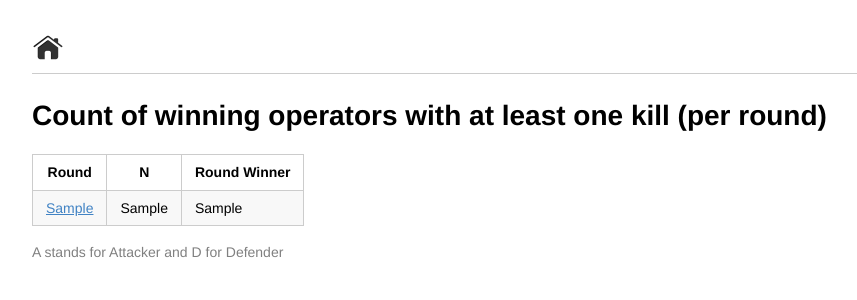
After one commit to danfranco3/databaseProject, a Flask app: template bdproj2/templates/operators-kills.html in a window 1280 px wide. The commit adds this page. Shown: the top 300 px of the page, without its empty margins (181-1038 px from the left). Run offline with Flask 2, Linux system fonts and the light colour scheme; the template is opened without the code that fills it: most values are stand-ins (such as "Sample title", 1, 10 or a date in 2020).

Commit message:
Count of winning operators with at least one kill (per round) implementation

```diff
--- a/bdproj2/app.py
+++ b/bdproj2/app.py
@@ -50,20 +50,6 @@ def list_match():
         ''').fetchall()
     return render_template('match-list.html', matches=matches)
 
-""" # Rounds
-@APP.route('/rounds/')
-def list_rounds():
-        rounds = db.execute(
-            '''
-            SELECT RD.IdMatch AS Match_Id, RD.IdRound AS Round_Id, RD.RoundWinner AS Round_Winner, OP.Name AS Operator, S.K AS Kills, S.D AS Deaths, S.A AS Assists
-            FROM RD, OPERATOR OP, SELECTED S
-            WHERE OP.IdOper = S.IdOper AND S.IdRound = RD.IdRound;
-            ''').fetchall()
-
-        return render_template('round-list.html', rounds=rounds) """
-
-
-
 @APP.route('/operators/<int:id>/')
 def get_operator(id):
     operator = db.execute(
@@ -92,10 +78,10 @@ def get_operator(id):
 
     weapon = db.execute(
     '''
-    SELECT IdOrg, WEAPON.Name
+    SELECT IdOrg, WEAPON.Name AS Weapon
     FROM WEAPON JOIN OPERATOR USING(IdWp)
     WHERE IdOper = %s
-    ''',id).fetchall()
+    ''',id).fetchone()
 
     selected = db.execute(
     '''
@@ -127,7 +113,7 @@ def get_round(id):
 def get_match(id):
     match = db.execute(
         '''
-        SELECT IdMatch, Start, End, Status, MVP, MVPPOINTS, MAP.Name as Map, IdOper
+        SELECT IdMatch, Start, End, Status, MVP, MVPPOINTS, MAP.Name as Map, IdOper, OPERATOR.Name
         FROM MATCH_R6 NATURAL JOIN MAP, OPERATOR
         WHERE IdMatch = %s AND OPERATOR.Name = MVP
         ''', id).fetchone()
@@ -175,3 +161,14 @@ def get_selections():
         ORDER BY N DESC, Name
         ''').fetchall()
     return render_template('operators-selections.html', selections=selections)
+
+@APP.route('/operators/kills/')
+def get_listkill():
+    kills = db.execute(
+        '''
+        SELECT IdRound, COUNT(*) AS N, RoundWinner
+        FROM SELECTED NATURAL JOIN OPERATOR NATURAL JOIN RD
+        WHERE K>0 AND Type = RoundWinner
+        GROUP BY IdRound
+        ''').fetchall()
+    return render_template('operators-kills.html', kills=kills)
--- a/bdproj2/templates/index.html
+++ b/bdproj2/templates/index.html
@@ -68,4 +68,9 @@ Rainbow Six Siege database. I hope you enjoy the journey.
 <p>
   <a href="/operators/selections">See table</a>
 </p>
+
+<h3>Count of winning operators with at least one kill (per round)</h3>
+<p>
+  <a href="/operators/kills">See table</a>
+</p>
 {% endblock %}
--- a/bdproj2/templates/operator.html
+++ b/bdproj2/templates/operator.html
@@ -27,11 +27,7 @@
     </p>
 
     <p>
-        <b>Weapon: </b><u1>
-        {% for w in weapon %}
-            <li><a href="/weapon/{{ w.IdWp }}">{{ w.Name }}</a></li>
-        {% endfor %}
-        </u1>
+        <b>Weapon: </b><u1>{{ weapon.Weapon }}
     </p>
 
     <p>
--- /dev/null
+++ b/bdproj2/templates/operators-kills.html
@@ -0,0 +1,23 @@
+{% extends 'base.html' %}
+
+{% block header %}
+  <h1>{% block title %}Count of winning operators with at least one kill (per round){% endblock %}</h1>
+{% endblock %}
+
+{% block content %}
+    <table>
+        <tr>
+            <th><b>Round</b></th>
+            <th><b>N</b></th>
+            <th><b>Round Winner</b></th>
+        </tr>
+    {% for kill in kills %}
+        <tr>
+            <td><a href="/rounds/{{ kill.IdRound }}">{{ kill.IdRound }}</a></td>
+            <td>{{ kill.N }}</td>
+            <td>{{ kill.RoundWinner }}</td>
+        </tr>
+    {% endfor %}
+    </table>
+    <a style="color: grey;">A stands for Attacker and D for Defender</a>
+{% endblock %}
```
